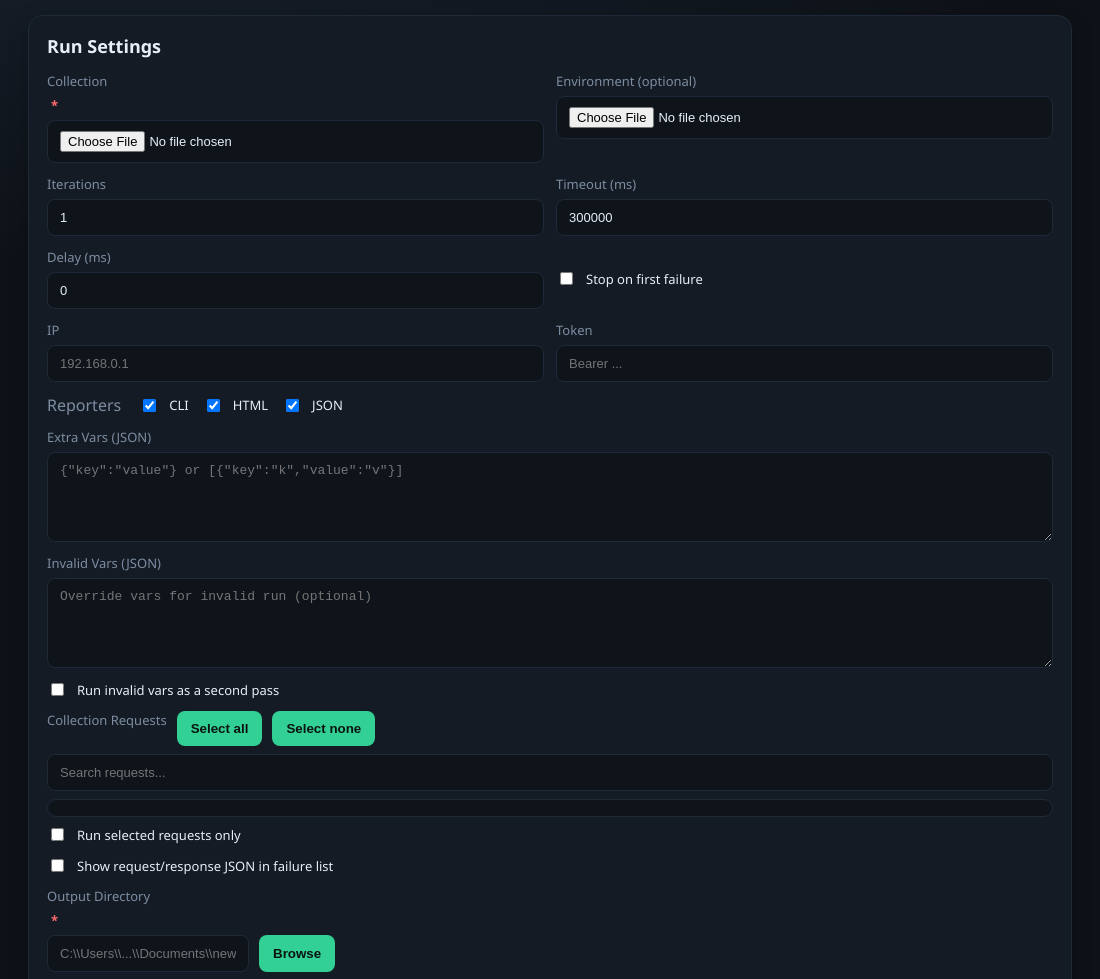
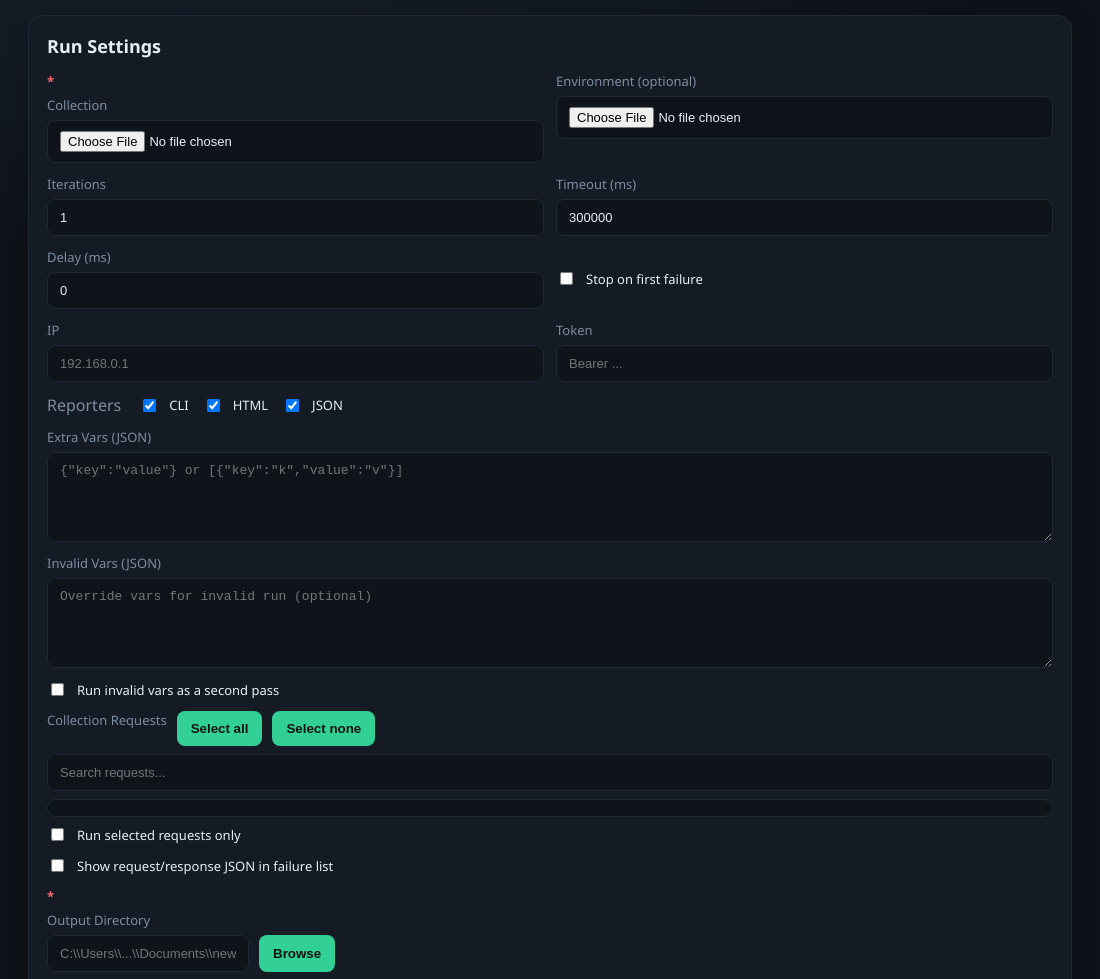
Before and after one commit to jeongminkim901/newman-desktop-runner, an Electron app: page index.html in a window 1100 px wide. Shown: the part 113-1092 px from the top of the page. Drawn offline with Linux system fonts and the light colour scheme; no server answers.

Commit message:
ui: keep required marker inline

```diff
--- a/index.html
+++ b/index.html
@@ -35,7 +35,7 @@
         <h2>Run Settings</h2>
         <div class="grid">
           <label>
-            Collection <span class="req">*</span>
+            <span class="req">*</span> Collection
             <input id="collectionFile" type="file" accept=".json" />
           </label>
           <label>
@@ -114,7 +114,7 @@
           </label>
           <div class="wide">
             <label>
-              Output Directory <span class="req">*</span>
+              <span class="req">*</span> Output Directory
               <div class="row">
                 <input id="outputDir" type="text" placeholder="C:\\Users\\...\\Documents\\newman-reports" />
                 <button id="pickDirBtn" type="button">Browse</button>
--- a/styles.css
+++ b/styles.css
@@ -117,7 +117,7 @@ label {
 
 .req {
   color: var(--danger);
-  margin-left: 4px;
+  margin-right: 6px;
   font-weight: 700;
 }
 
```
